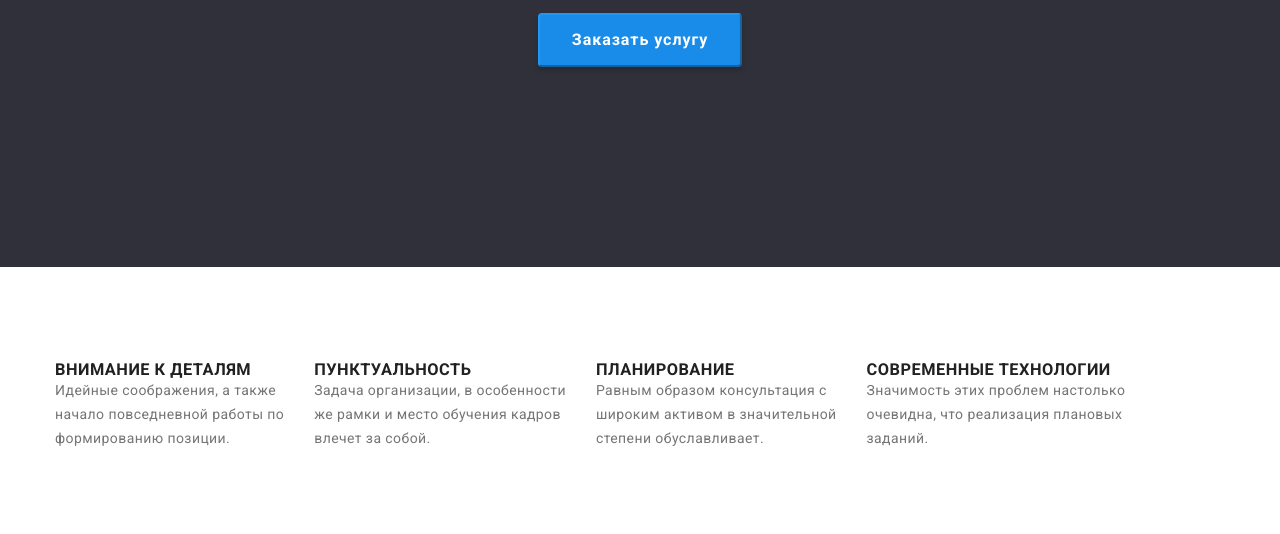
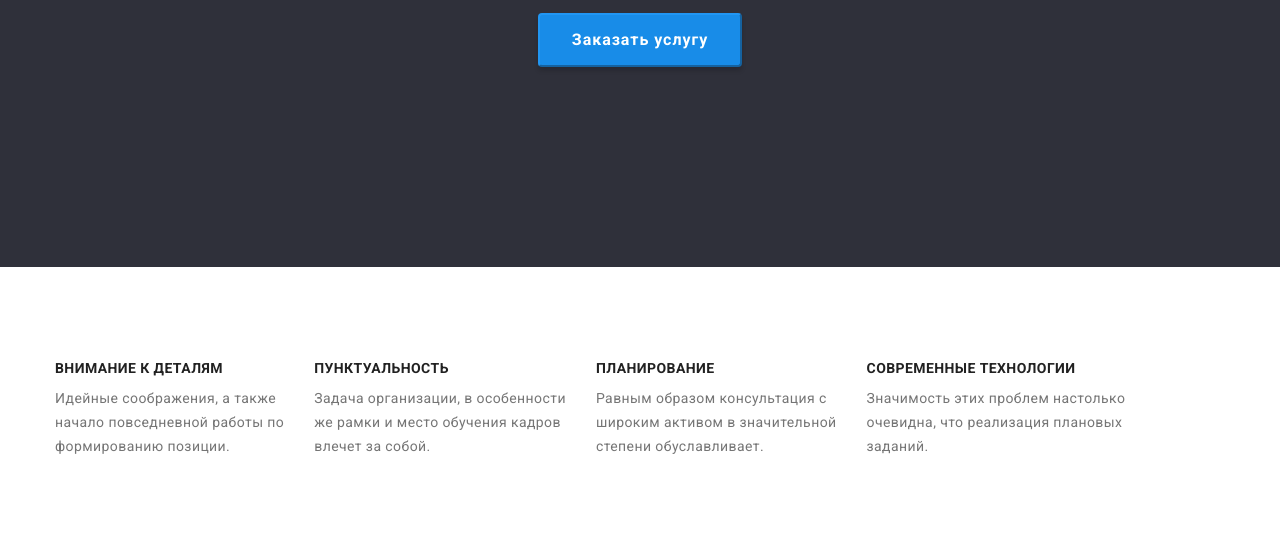
Before and after one commit to mavka13/goit-markup-hw-03, a plain HTML site: page index.html in a window 1280 px wide. Shown: the part 418-952 px from the top of the page. Drawn offline with nearby package versions, Linux system fonts and the light colour scheme.

Commit message:
вносить правки в секцію benefits

```diff
--- a/css/styles.css
+++ b/css/styles.css
@@ -182,6 +182,8 @@ body {
     letter-spacing: 0.03em;
     text-transform: uppercase;
     color: var(--title-color);
+    font-size: 14px;
+    margin-bottom: 10px;
 }
 .benefit-description{
     font-size: 14px;
@@ -196,6 +198,10 @@ body {
 }
 .benefit-item:not(:last-child){
     margin-right: 30px;
+}
+.benefit-section{
+    padding-bottom: 0;
+
 }
 
 /*========================/BENEFITS========================*/
--- a/index.html
+++ b/index.html
@@ -51,7 +51,7 @@
             </div>
         </div>
         <!--BENEFITS-->
-        <section class="section">
+        <section class="section benefit-section">
             <div class="container benefit-container">
                 <h2 hidden>Преимущества вебстудии</h2>
             <ul class="benefits-list list">
```
